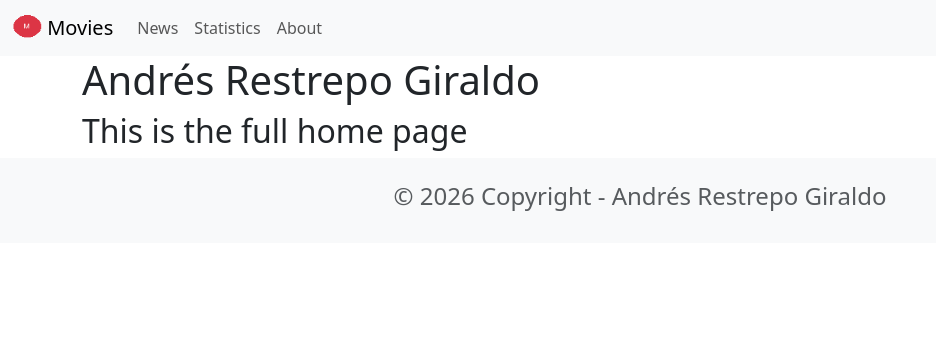
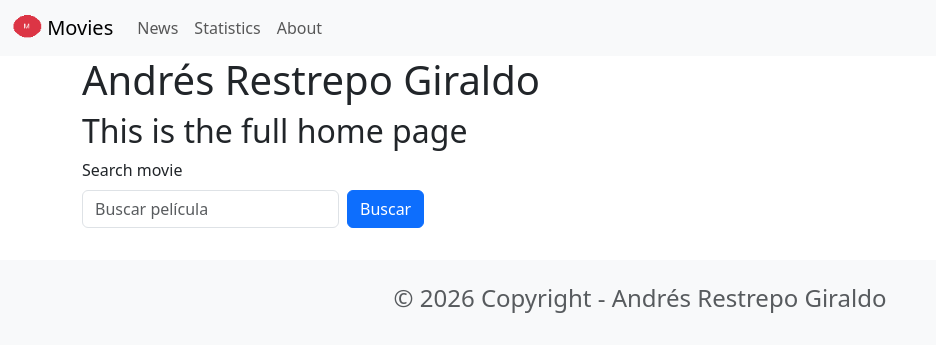
Before and after one commit to AndyRestrePO/Workshop1-P1-Andres-, a Django app: template movie/templates/home.html in a window 1280 px wide. Shown: the top 356 px of the page, without its empty margins (0-936 px from the left). Run offline with Django 5.2, Linux system fonts and the light colour scheme; the template is opened without the code that fills it, so the values that code supplies are empty.

Commit message:
Restaurar buscador de peliculas de Taller 1 (searchMovie)
El buscador por título (parámetro GET searchMovie) se había implementado
localmente en Taller 1 pero nunca se hizo commit/push al repositorio.

```diff
--- a/movie/templates/home.html
+++ b/movie/templates/home.html
@@ -2,6 +2,17 @@
 {% block content %}
     <h1>Andrés Restrepo Giraldo</h1>
     <h2>This is the full home page</h2>
+
+    <!-- Barra de búsqueda de películas por título -->
+    <form method="get" action="{% url 'home' %}" class="row row-cols-lg-auto g-2 align-items-end mb-3">
+        <div class="col-12 mb-3">
+            <label for="searchMovie" class="form-label">Search movie</label>
+            <input type="text" class="form-control" id="searchMovie" name="searchMovie" value="{{ searchMovie }}" placeholder="Buscar película">
+        </div>
+        <div class="col-12">
+            <button type="submit" class="btn btn-primary mb-3">Buscar</button>
+        </div>
+    </form>
 
     <!-- Un card por cada película con sus correspondientes atributos -->
     <div class="row row-cols-1 row-cols-md-3 g-4">
```
Also changed, not shown: movie/views.py (+6 -2 lines).
